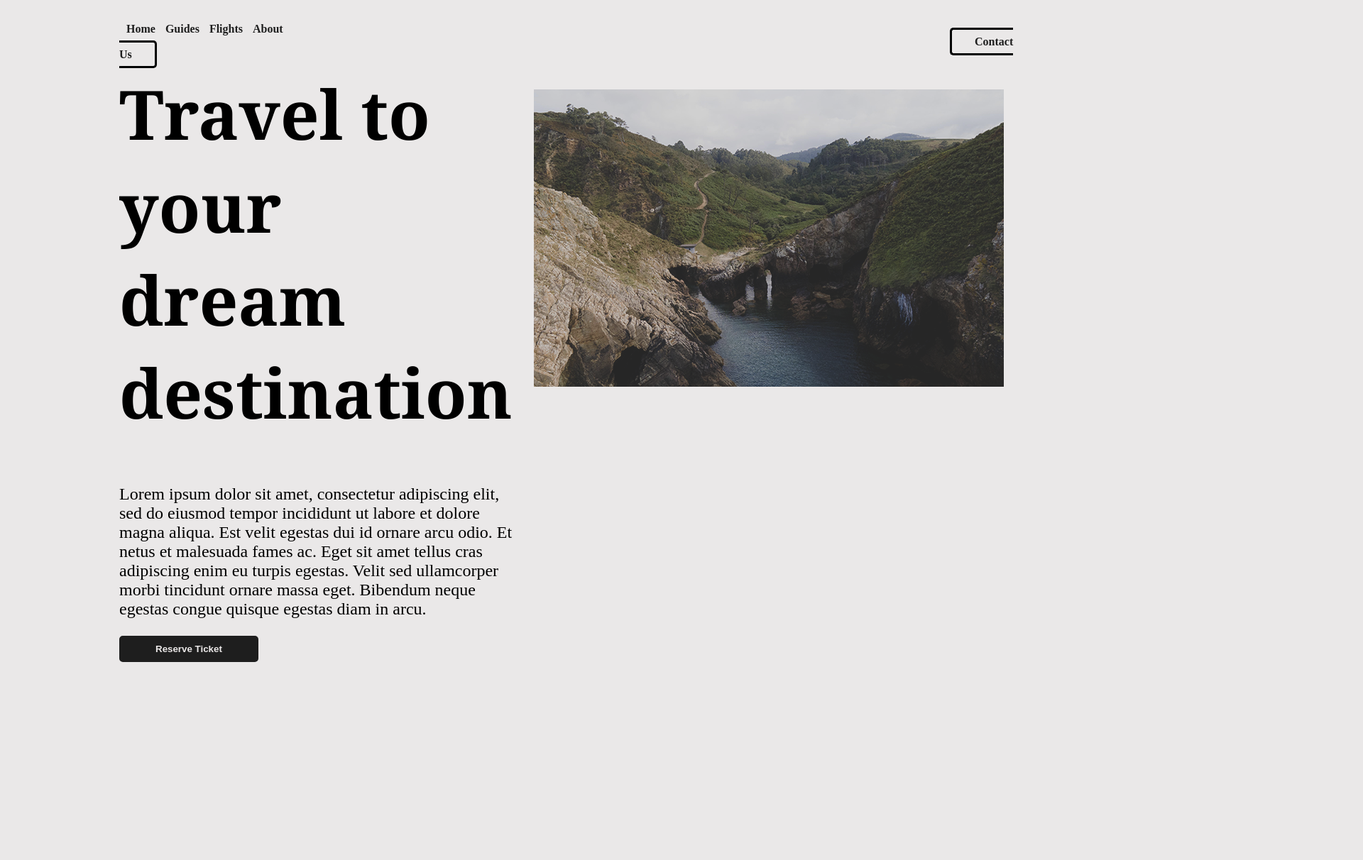
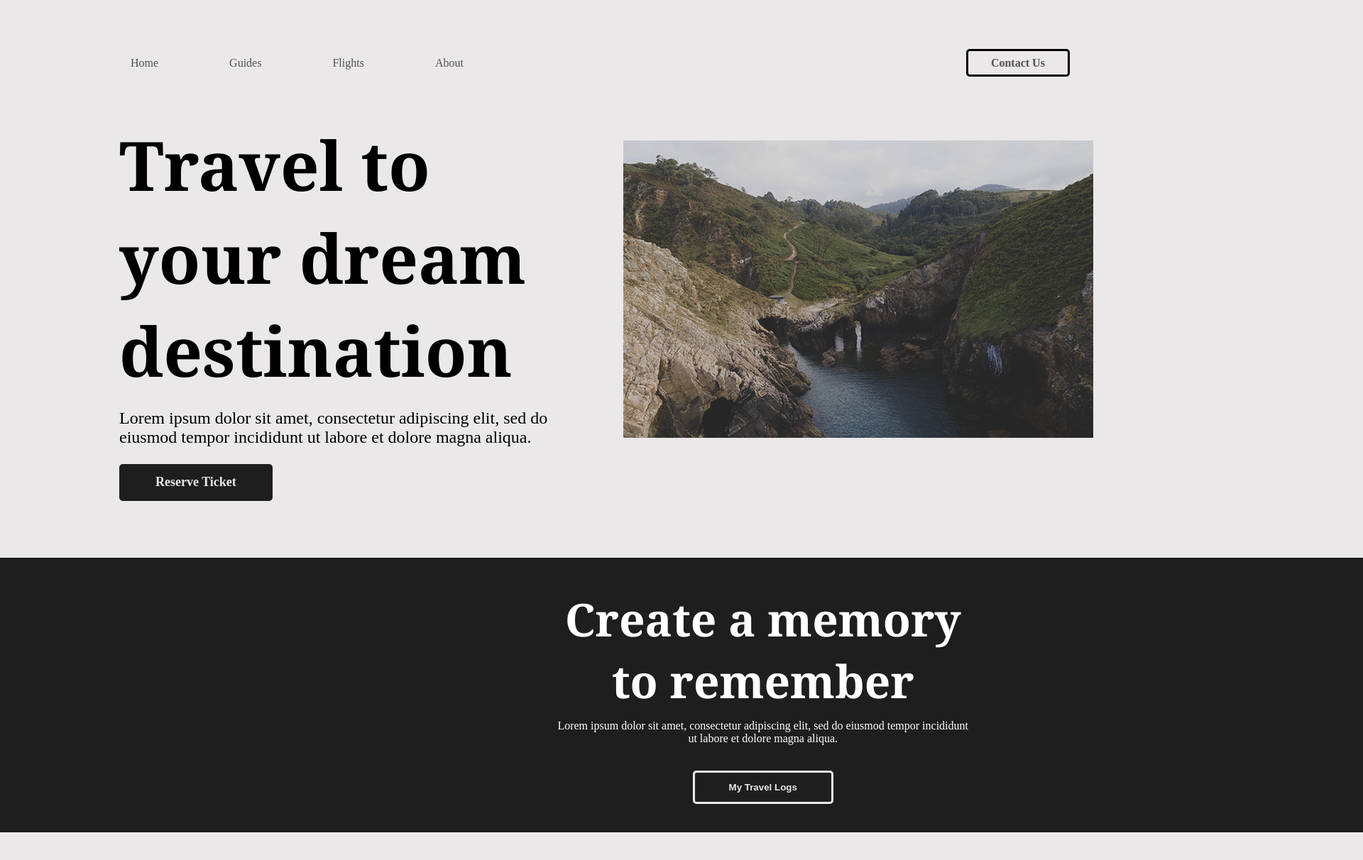
Before and after one commit to CraXWaR/HTML-CSS, a plain HTML site: page mountainAdventure/index.html in a window 1280 px wide. Shown: the top 1212 px of the page at 71% size, 1920 px wide, since content can reach past the window. After the commit the page ends 1181 px from the top, so only its background shows below. Drawn offline with Linux system fonts and the light colour scheme.

Commit message:
Fixing style

```diff
--- a/mountainAdventure/index.html
+++ b/mountainAdventure/index.html
@@ -13,26 +13,28 @@
         <a href="">Guides</a>
         <a href="">Flights</a>
         <a href="">About</a>
-        <a href="" class="btnContact">Contact Us</a>
+        <div class="btnContact"><a href="">Contact Us</a></div>
     </nav>
 
     <main>
         <div class="container">
             <div class="text">
                 <h1>Travel to your dream destination</h1>
-                <p>Lorem ipsum dolor sit amet, consectetur adipiscing elit, sed do eiusmod tempor incididunt ut labore et dolore magna aliqua. Est velit egestas dui id ornare arcu odio. Et netus et malesuada fames ac. Eget sit amet tellus cras adipiscing enim eu turpis egestas. Velit sed ullamcorper morbi tincidunt ornare massa eget. Bibendum neque egestas congue quisque egestas diam in arcu.</p>
+                <p>Lorem ipsum dolor sit amet, consectetur adipiscing elit, sed do eiusmod tempor incididunt ut labore et dolore magna aliqua.</p>
                 <button class="btnReserve" type="button">Reserve Ticket</button>
             </div>
            <div class="img">
                 <img src="/images/Place Your Image Here (Double Click To Edit).png" alt="Mountains">
            </div>
         </div>
+
+        <div class="footer">
+            <div>
+                <h1>Create a memory to remember</h1>
+                <p>Lorem ipsum dolor sit amet, consectetur adipiscing elit, sed do eiusmod tempor incididunt ut labore et dolore magna aliqua.</p>
+                <button class="btnTravel" type="button">My Travel Logs</button>
+            </div>
+        </div>
     </main>
-
-    <footer>
-        <h1>Create a memory to remember</h1>
-        <p>Lorem ipsum dolor sit amet, consectetur adipiscing elit, sed do eiusmod tempor incididunt ut labore et dolore magna aliqua.</p>
-        <button class="btnTravel" type="button">My Travel Logs</button>
-    </footer>
 </body>
 </html>
--- a/mountainAdventure/style/style.css
+++ b/mountainAdventure/style/style.css
@@ -1,12 +1,16 @@
-body {
+html {
     background-color: #eae8e8;
 }
 
+body {
+    width: max-content;
+}
+
 nav {
-    width: 100%;
-    margin-top: 2rem;
-    color: black;
-    margin-left: 10em;
+    width: 70%;
+    margin-top: 5rem;
+    color: #505055;
+    margin-left: 5em;
     margin-right: 19em;
 }
 
@@ -17,17 +21,28 @@ a {
 }
 
 a:link {
+    margin-left: 6rem;
     text-decoration: none;
-    font-weight: bold;
 }
 
 a:visited {
+    color: #505055;
+}
+
+a:hover {
+    font-weight: bold;
     color: #1e1e1e;
 }
 
 .btnContact {
-    margin-left: 1170px;
+
+    display: inline-block;
     font-weight: bold;
+    font-family: black;
+    margin-left: 38em;
+}
+
+.btnContact a {
     border: solid black;
     border-radius: 5px;
     padding-top: 0.5rem;
@@ -37,7 +52,7 @@ a:visited {
 }
 
 .container {
-    margin-top: 40px;
+    margin-top: 100px;
     display: flex;
     width: 100%;
 }
@@ -45,9 +60,10 @@ a:visited {
 .text {
     text-align: left;
     margin-top: -6em;
-    margin-right: 30px;
+    margin-right: 70px;
     margin-left: 10em;
     float: left;
+    width: 24%;
 
 }
 
@@ -59,26 +75,66 @@ a:visited {
 
 .text p {
     font-size: 1.5em;
+    margin-top: -2em;
 }
 
 .img {
     margin-right: 10em;
     float: right;
-    height: 1000rem;
 }
 
 .btnReserve {
     color: #ebe8e8;
     background-color: #1e1e1e;
     font-weight: bold;
+    font-family: black;
+    font-size: large;
     border: solid #1e1e1e;
     border-radius: 5px;
-    padding-top: 0.5rem;
-    padding-bottom: 0.5rem;
+    padding-top: 0.8rem;
+    padding-bottom: 0.8rem;
     padding-left: 3rem;
     padding-right: 3rem;
+    font-weight: bold;
 }
 
-footer {
+.footer {
+    background-color: #1e1e1e;
+    display: block;
+    color: white;
     text-align: center;
+    margin-top: 5em;
+    margin-right: 5%;
+    margin-left: -15%;
 }
+
+.footer h1 {
+    font-weight: bold;
+    font-family: Cambria, Cochin, Georgia, Times, 'Times New Roman', serif;
+    font-size: 4em;
+}
+
+.footer p {
+    font-size: 1em;
+    margin-top: -2em;
+}
+
+.btnTravel {
+    color: #ebe8e8;
+    background-color: #1e1e1e;
+    font-weight: bold;
+    border: solid #ebe8e8;
+    border-radius: 5px;
+    padding-top: 0.8rem;
+    padding-bottom: 0.8rem;
+    padding-left: 3rem;
+    padding-right: 3rem;
+    font-weight: bold;
+    margin-bottom: 3em;
+    margin-top: 20px;
+}
+
+.footer div {
+    display: inline-block;
+    width: 20%;
+}
```
